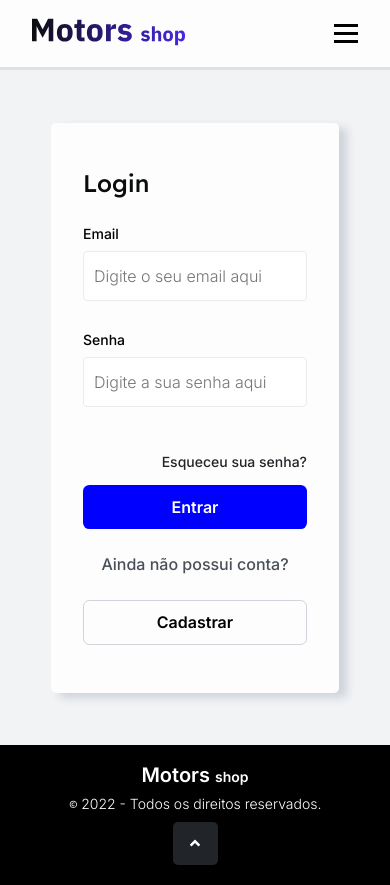
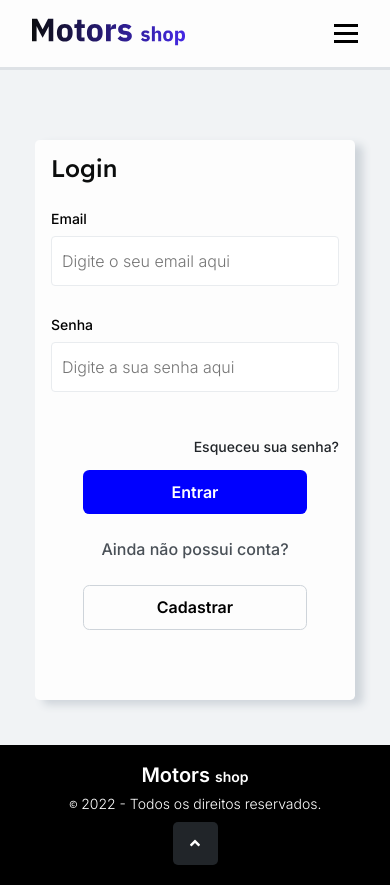
Before and after one commit to Motors-M6-Kenzie-Academy/Front-end, a React (Create React App) app: page /signin in a window 390 px wide. Built offline with nearby package versions, Linux system fonts and the light colour scheme; no server answers.

Commit message:
Fix: Correção de bug no menu mobile

```diff
--- a/src/components/Navbar/index.tsx
+++ b/src/components/Navbar/index.tsx
@@ -84,11 +84,13 @@ export default function Navbar() {
               </Navigation>
             ) : (
               <>
-                <a href="#cars">Carros</a>
-                <a href="#motorbikes">Motos</a>
-                <Link to={"/"}>Leilão</Link>
-                <Link to={"/signin"}>Fazer Login</Link>
-                <Link to={"/register"}>Cadastrar</Link>
+                <Navigation>
+                  <a href="#cars">Carros</a>
+                  <a href="#motorbikes">Motos</a>
+                  <Link to={"/"}>Leilão</Link>
+                  <Link to={"/signin"}>Fazer Login</Link>
+                  <Link to={"/register"}>Cadastrar</Link>
+                </Navigation>
               </>
             ))}
         </ContainerMobile>
--- a/src/pages/SignIn/index.tsx
+++ b/src/pages/SignIn/index.tsx
@@ -10,7 +10,7 @@ import Footer from "../../components/Footer";
 import Navbar from "../../components/Navbar";
 
 // Imports Extras Libs
-import { Link } from "react-router-dom";
+import { Link, useNavigate } from "react-router-dom";
 import { yupResolver } from "@hookform/resolvers/yup";
 import { useForm } from "react-hook-form";
 
@@ -24,6 +24,7 @@ import { loginSchema } from "../../validators/signin";
 import { UserContext } from "../../contexts/UserContexts";
 
 export const SignIn = () => {
+  const navigate = useNavigate();
   const { loginUser, isError } = useContext(UserContext);
   const [forgotPassword, setForgotPassword] = useState(false);
 
@@ -35,6 +36,10 @@ export const SignIn = () => {
 
   const handleModalForgotPassword = () => {
     setForgotPassword(!forgotPassword);
+  };
+
+  const handleGoToRegister = () => {
+    navigate("/register");
   };
 
   return (
@@ -94,10 +99,11 @@ export const SignIn = () => {
               </Link>
 
               <Button
-                type="submit"
+                type="button"
                 bgColor={"transparent"}
                 txColor={"black"}
                 border={true}
+                onClick={handleGoToRegister}
               >
                 Cadastrar
               </Button>
--- a/src/pages/SignIn/styles.ts
+++ b/src/pages/SignIn/styles.ts
@@ -105,11 +105,15 @@ export const FormContainer = styled.form`
   }
 
   @media only screen and (max-width: 414px) {
-    width: 18rem;
+    width: 20rem;
+    height: 35rem;
+    margin-top: 1.5rem;
+    padding: 1rem;
 
     .formSubmit {
       display: flex;
       align-items: center;
+      letter-spacing: 0;
     }
   }
 `;
```
